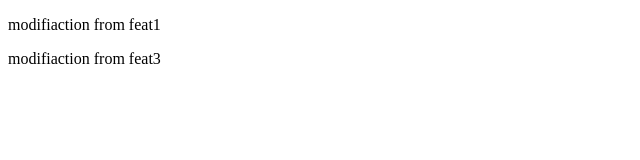
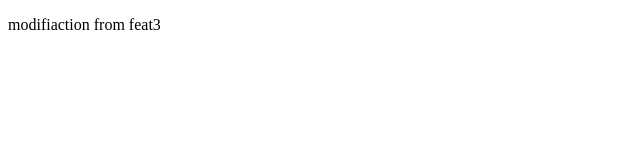
Before and after one commit to PC-PulaChandu/Local, a plain HTML site: page index.html in a window 1280 px wide. Shown: the whole page, without its empty margins (0-640 px from the left). Drawn offline with Linux system fonts and the light colour scheme.

Commit message:
Commite feat3

```diff
--- a/index.html
+++ b/index.html
@@ -3,9 +3,7 @@
     <head>
         <title>LocalRepo</title>
     </head>
-    <body>
-
-        <p>modifiaction from feat1</p>
+    <body></body>
         <p>modifiaction from feat3</p>
     </body>
 </html>
```
